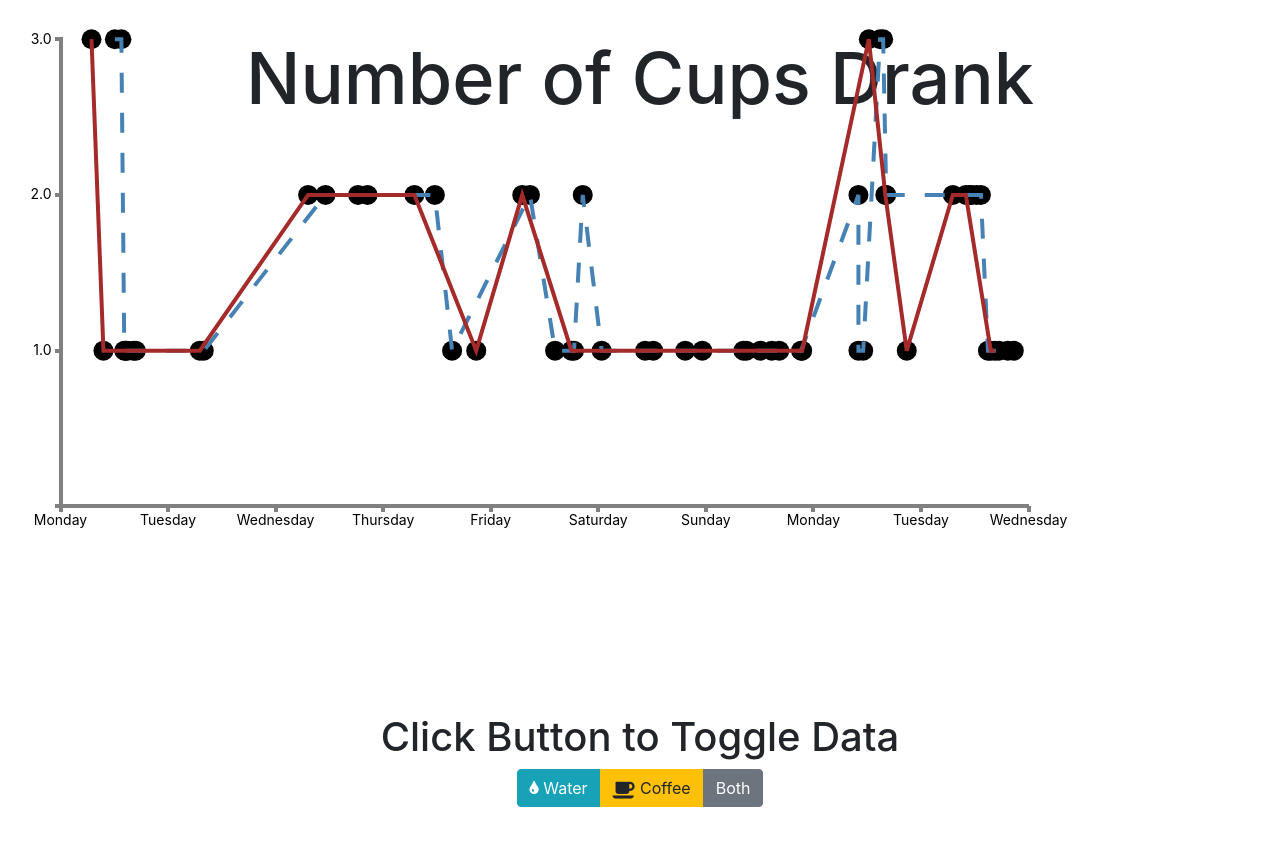
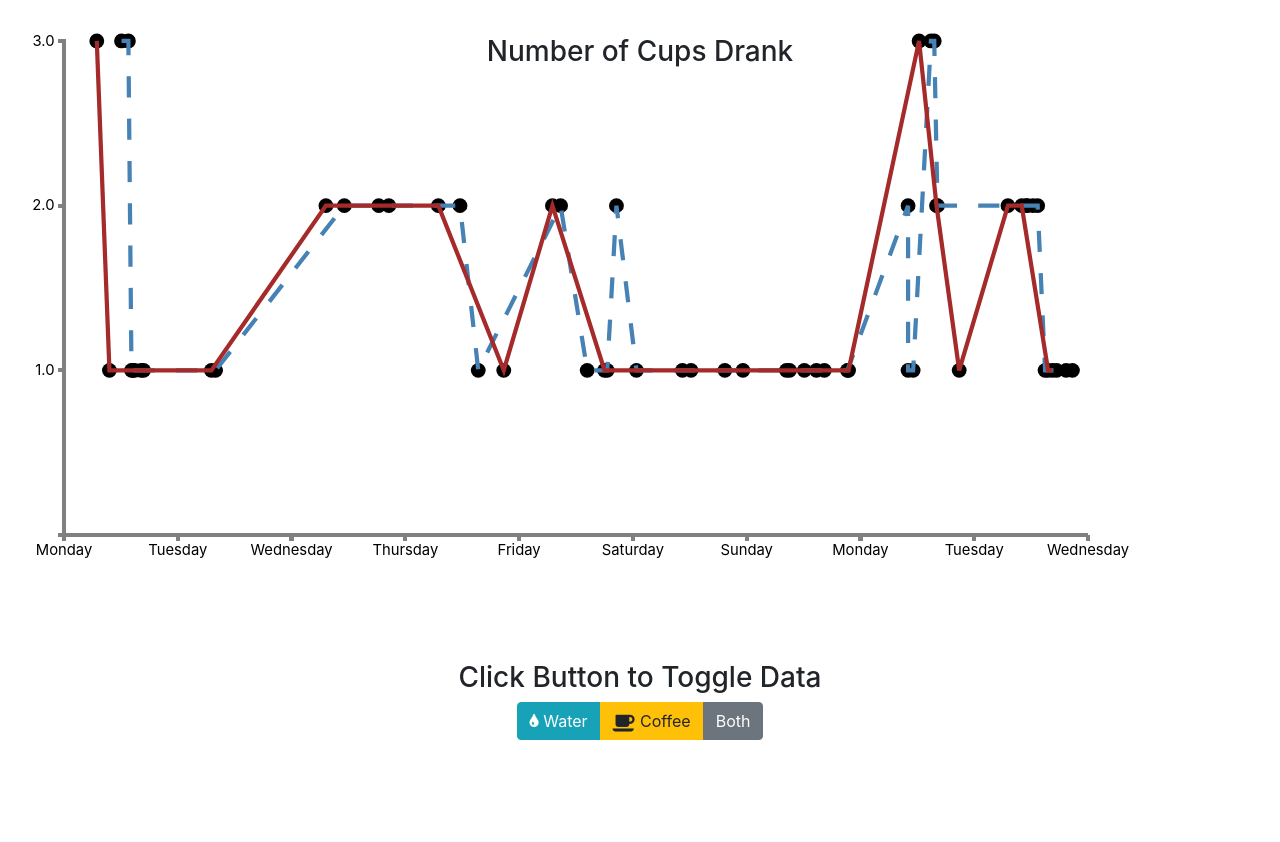
Before and after one commit to kyungguyeo/roster_data, a plain HTML site: page index.html in a window 1280 px wide. After the commit the page ends 800 px from the top, so only its background shows below. Drawn offline with nearby package versions, Linux system fonts and the light colour scheme.

Commit message:
more lil fixes

```diff
--- a/index.html
+++ b/index.html
@@ -8,7 +8,7 @@
 	<link rel='icon' href='/favicon.ico'>
 </head>
 <body>
-	<h3 style="text-align:center; font-size:72px">Number of Cups Drank</h3>
+	<h3 style="text-align:center; font-size:28px">Number of Cups Drank</h3>
 	<div class="the_viz"></div>
 	<div class="container">
 	<!--	<p>The Data</p>
@@ -16,7 +16,7 @@
 			<thead></thead>
 			<tbody></tbody>
 	</table>-->
-		<h1>Click Button to Toggle Data</h1>
+		<h3>Click Button to Toggle Data</h3>
 		<div class='btn-group'>
 			<button class='btn btn-info' id="waterbutton"><i class="fa fa-tint"></i> Water</button>
 			<button class='btn btn-warning' id="coffeebutton"><i class="fa fa-coffee fa-lg"></i> Coffee</button>
--- a/js/d3_script.js
+++ b/js/d3_script.js
@@ -35,8 +35,6 @@ d3.csv("data/Coffee_Data.csv", function(datas) {
               .attr("preserveAspectRatio", "xMinYMin meet")
               .attr("viewBox", "0 0 " + raw_width + " " + raw_height)
               .classed("svg-content-responsive", true)
-              .attr("width", raw_width)
-              .attr("height", raw_height)
               .append("g")
               .attr('transform', 'translate(' + margin.left/2 + ', ' + margin.top/2 + ')');;
   mindate = format.parse(datas[0]['Date']+ ' 0:00 AM');
@@ -83,7 +81,7 @@ d3.csv("data/Coffee_Data.csv", function(datas) {
      .attr("cy", function(d) {
         return yScale(d.quantity);
       })
-      .attr("r", 10)
+      .attr("r", 7)
       .on("mouseover", function(d) {
         div.transition()
            .duration(200)
```
